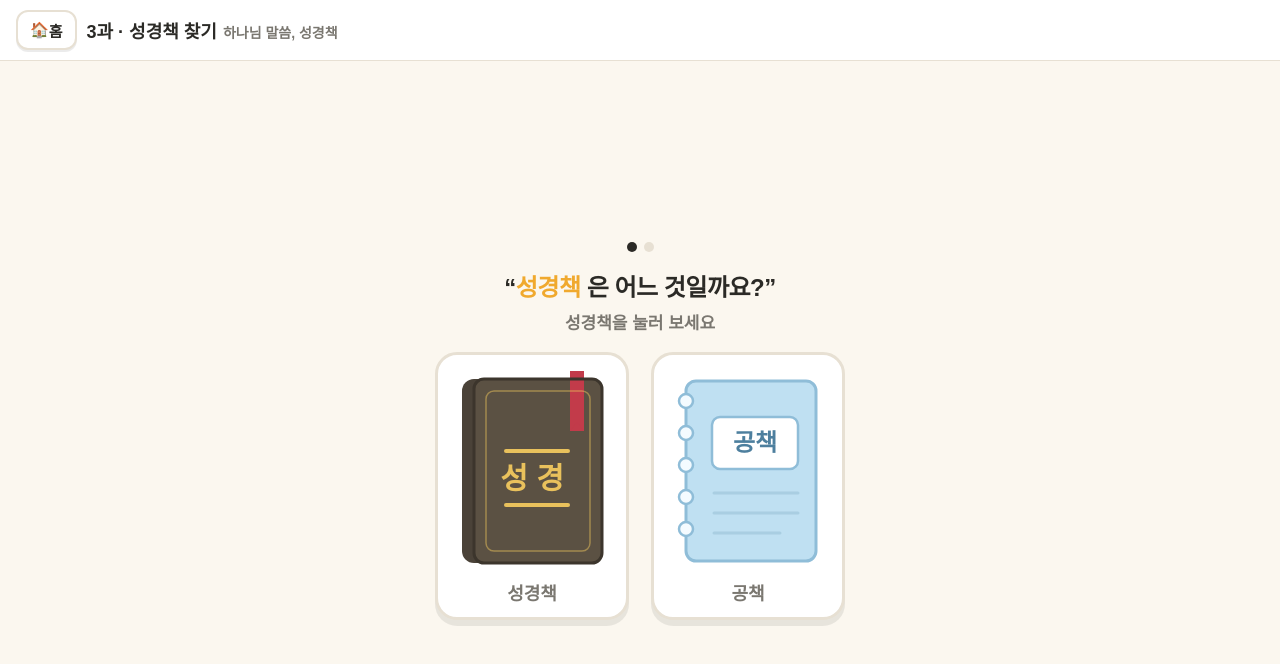
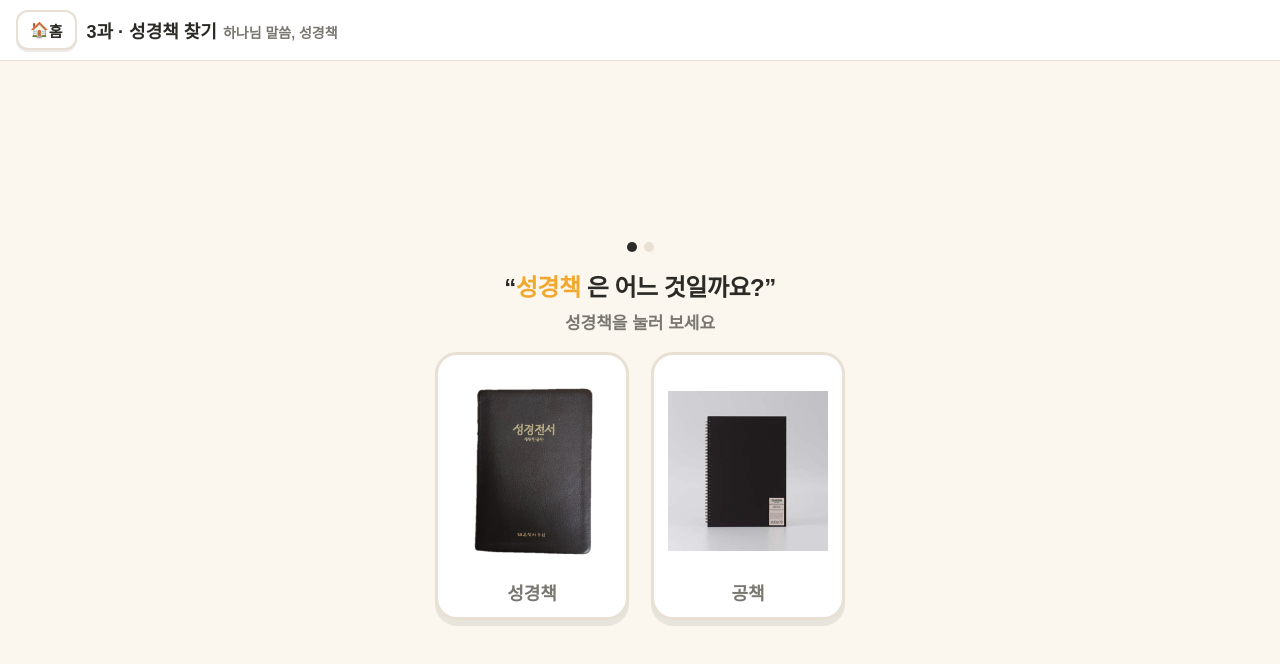
Before and after one commit to hyssop-bible/hyssop-drawing, a plain HTML site: page lesson3.html in a window 1280 px wide. Both pictures are taken after a click on the button "시작하기". Drawn offline with Linux system fonts and the light colour scheme.

Commit message:
3과 학습 이미지 적용 및 칭찬 이모지 제거

```diff
--- a/lesson3.html
+++ b/lesson3.html
@@ -79,7 +79,9 @@ header .t small{color:var(--soft);font-weight:600;margin-left:6px;font-size:14px
   transition:transform .12s ease;
 }
 .book-btn:active{transform:scale(.94);}
-.book-btn svg{width:min(160px,34vw);height:auto;display:block;}
+.book-btn svg,.book-btn .book-photo{
+  width:min(160px,34vw);height:min(200px,42.5vw);display:block;object-fit:contain;
+}
 .book-btn .lb{font-size:18px;font-weight:800;color:var(--soft);}
 .book-btn.shake{animation:shake .45s ease;}
 @keyframes shake{
@@ -143,6 +145,9 @@ header .t small{color:var(--soft);font-weight:600;margin-left:6px;font-size:14px
   padding:6% 9%;gap:10px;
 }
 .pcontent .em{font-size:clamp(44px,9vw,74px);line-height:1;}
+.pcontent .love-image{
+  width:clamp(72px,16vw,150px);max-width:80%;max-height:42%;object-fit:contain;
+}
 .pcontent .vs{font-size:clamp(20px,4.2vw,32px);font-weight:800;line-height:1.5;letter-spacing:-0.5px;word-break:keep-all;}
 .pcontent .vs .nm{color:var(--love);}
 .pcontent .rf{font-size:clamp(14px,2.6vw,19px);font-weight:700;color:var(--soft);}
@@ -222,7 +227,6 @@ header .t small{color:var(--soft);font-weight:600;margin-left:6px;font-size:14px
 
   <!-- 마무리 -->
   <section class="screen" id="end">
-    <div class="em">🥰</div>
     <!-- <div class="heart-row">💛 💗 💛</div> -->
     <h2>성경책에 <span class="nm">하나님 사랑</span>이 있어요</h2>
     <p>민래님, 성경책에서 하나님의 사랑을 발견하셨나요?!</p>
@@ -242,42 +246,11 @@ header .t small{color:var(--soft);font-weight:600;margin-left:6px;font-size:14px
 "use strict";
 var STUDENT="민래";
 
-/* ================= 책 3권 SVG ================= */
+/* ================= 책 3권 사진 ================= */
 var BOOKS={
-  bible:{key:"bible", svg:
-  '<svg viewBox="0 0 160 200" xmlns="http://www.w3.org/2000/svg">'+
-  '<rect x="10" y="8" width="140" height="184" rx="12" fill="#4a4238"/>'+
-  '<rect x="22" y="8" width="128" height="184" rx="10" fill="#5b5143"/>'+
-  '<rect x="118" y="0" width="14" height="60" fill="#c23b4a"/>'+
-  '<path d="M118 60 l7 -9 l7 9 z" fill="#c23b4a"/>'+
-  '<rect x="52" y="78" width="66" height="4" rx="2" fill="#e9c15c"/>'+
-  '<text x="80" y="118" text-anchor="middle" font-size="30" font-weight="800" fill="#e9c15c" font-family="inherit">성 경</text>'+
-  '<rect x="52" y="132" width="66" height="4" rx="2" fill="#e9c15c"/>'+
-  '<rect x="34" y="20" width="104" height="160" rx="8" fill="none" stroke="#e9c15c" stroke-width="1.5" opacity="0.5"/>'+
-  '<rect x="22" y="8" width="128" height="184" rx="10" fill="none" stroke="#3c352c" stroke-width="3"/>'+
-  '</svg>'},
-  note:{key:"note", svg:
-   '<svg viewBox="0 0 160 200" xmlns="http://www.w3.org/2000/svg">'+
-   '<rect x="18" y="10" width="130" height="180" rx="10" fill="#bfe0f2"/>'+
-   '<rect x="18" y="10" width="130" height="180" rx="10" fill="none" stroke="#8fbdd8" stroke-width="3"/>'+
-   '<g fill="#f4fbff" stroke="#8fbdd8" stroke-width="2.5">'+
-   '<circle cx="18" cy="30" r="7"/><circle cx="18" cy="62" r="7"/><circle cx="18" cy="94" r="7"/>'+
-   '<circle cx="18" cy="126" r="7"/><circle cx="18" cy="158" r="7"/></g>'+
-   '<rect x="44" y="46" width="86" height="52" rx="8" fill="#ffffff" stroke="#8fbdd8" stroke-width="2.5"/>'+
-   '<text x="87" y="80" text-anchor="middle" font-size="24" font-weight="800" fill="#4d7f9e" font-family="inherit">공책</text>'+
-   '<g stroke="#a9cee2" stroke-width="3" stroke-linecap="round">'+
-   '<line x1="46" y1="122" x2="130" y2="122"/><line x1="46" y1="142" x2="130" y2="142"/>'+
-   '<line x1="46" y1="162" x2="112" y2="162"/></g>'+
-   '</svg>'},
-  pic:{key:"pic", svg:
-   '<svg viewBox="0 0 160 200" xmlns="http://www.w3.org/2000/svg">'+
-   '<rect x="12" y="10" width="136" height="180" rx="12" fill="#ffd66b"/>'+
-   '<rect x="12" y="10" width="136" height="180" rx="12" fill="none" stroke="#e8b53e" stroke-width="3"/>'+
-   '<rect x="28" y="52" width="104" height="76" rx="10" fill="#e8f6ff" stroke="#e8b53e" stroke-width="2.5"/>'+
-   '<circle cx="52" cy="74" r="11" fill="#f0a92e"/>'+
-   '<path d="M30 122 l24 -26 l18 18 l14 -14 l26 22 z" fill="#7fc487"/>'+
-   '<text x="80" y="165" text-anchor="middle" font-size="24" font-weight="800" fill="#8a6414" font-family="inherit">그림책</text>'+
-   '</svg>'}
+  bible:{key:"bible", svg:'<img class="book-photo" src="assets/lesson3/성경책.png" alt="">'},
+  note:{key:"note", svg:'<img class="book-photo" src="assets/lesson3/공책.png" alt="">'},
+  pic:{key:"pic", svg:'<img class="book-photo" src="assets/lesson3/그림책.png" alt="">'}
 };
 BOOKS.bible.name="성경책"; BOOKS.note.name="공책"; BOOKS.pic.name="그림책";
 BOOKS.note.hint="이건 공책이에요."; BOOKS.pic.hint="이건 그림책이에요.";
@@ -287,11 +260,12 @@ var ROUNDS=[ ["bible","note"], ["bible","note","pic"] ];
 var round=0, starCount=0;
 
 /* ================= 성경 페이지(펼침) 내용 ================= */
+var LOVE_IMAGE='<img class="love-image" src="assets/lesson3/하나님의사랑.png" alt="하나님의 사랑">';
 var PAGES=[
  {type:"hint"},
- {vs:"하나님은\n사랑이심이라", ref:"요한일서 4장 8절", em:"💛"},
- {vs:"오직 하나님이\n우리를 사랑하사", ref:"요한일서 4장 10절", em:"💗"},
- {type:"final", vs:"", em:"🥰"}
+ {vs:"하나님은\n사랑이심이라", ref:"요한일서 4장 8절", em:LOVE_IMAGE},
+ {vs:"오직 하나님이\n우리를 사랑하사", ref:"요한일서 4장 10절", em:LOVE_IMAGE},
+ {type:"final", vs:""}
 ];
 var pk=0; // 현재 오른쪽 페이지 index
 
@@ -373,7 +347,7 @@ function pageHTML(p){
            '<div class="vs">책장을 잡고<br>왼쪽으로 넘겨요</div></div>';
   }
   if(p.type==="final"){
-    return '<div class="pcontent"><div class="em">'+p.em+'</div>'+
+    return '<div class="pcontent">'+
            '<div class="vs">하나님은 <span class="nm">'+STUDENT+'</span>를<br>사랑하세요</div></div>';
   }
   return '<div class="pcontent"><div class="em">'+p.em+'</div>'+
@@ -381,11 +355,11 @@ function pageHTML(p){
          (p.ref?'<div class="rf">'+p.ref+'</div>':'')+'</div>';
 }
 function decorHTML(){
-  return '<div class="pcontent decor"><div class="em">💛</div></div>';
+  return '<div class="pcontent decor">'+LOVE_IMAGE+'</div>';
 }
 function coverLeftHTML(){
   return '<div class="pcontent"><div class="cover-t">성 경</div>'+
-         '<div class="rf">하나님 말씀 책</div><div class="em">💛</div></div>';
+         '<div class="rf">하나님 말씀 책</div>'+LOVE_IMAGE+'</div>';
 }
 
 var N=8, segs=[], clF=[], clB=[], shSegF=[], shSegB=[];
@@ -587,7 +561,7 @@ function openBook(){
 finishBtn.addEventListener("click",function(){
   if(!finishBtn.classList.contains("on")||committing) return;
   finishBtn.classList.remove("on");
-  praise("🥰","하나님은 "+STUDENT+"를 사랑하세요","성경책에 하나님 사랑이 있어요",2300,function(){
+  praise("","하나님은 "+STUDENT+"를 사랑하세요","성경책에 하나님 사랑이 있어요",2300,function(){
     stopLoop();
     show("end");
   });
```
Also changed, not shown: lesson4.html (+1 -1 lines), assets/lesson3/공책.png (added), assets/lesson3/그림책.png (added), assets/lesson3/성경책.png (added), assets/lesson3/하나님의사랑.png (added).
